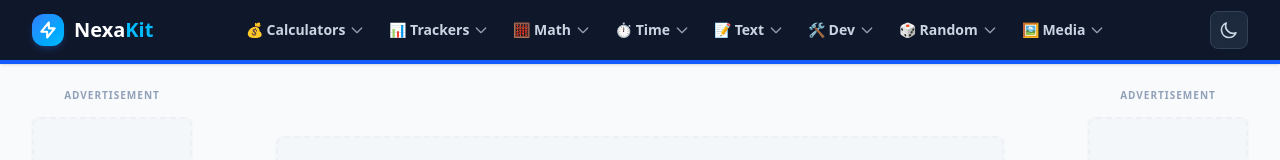
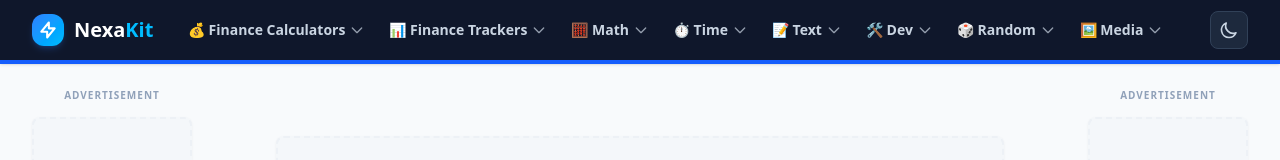
Before and after one commit to darrelleaton18-max/NexaKit, a Next.js app: page /NexaKit/ in a window 1280 px wide. Shown: the top 160 px of the page. Built offline with nearby package versions, Linux system fonts and the light colour scheme.

Commit message:
added finance to calculators and trackers, fixed username generator styling, and fixed dice tumbling 3D effect

```diff
--- a/components/navData.ts
+++ b/components/navData.ts
@@ -1,6 +1,6 @@
 export const navGroups = [
   {
-    group: "💰 Calculators",
+    group: "💰 Finance Calculators",
     tools: [
       { id: "tax-calculator", label: "Income Tax Calculator" },
       { id: "currency-converter", label: "Currency Converter" },
@@ -12,7 +12,7 @@ export const navGroups = [
     ],
   },
   {
-    group: "📊 Trackers",
+    group: "📊 Finance Trackers",
     tools: [
       { id: "net-worth", label: "Net Worth Tracker" },
       { id: "budget-planner", label: "Zero-Based Budget" },
```
